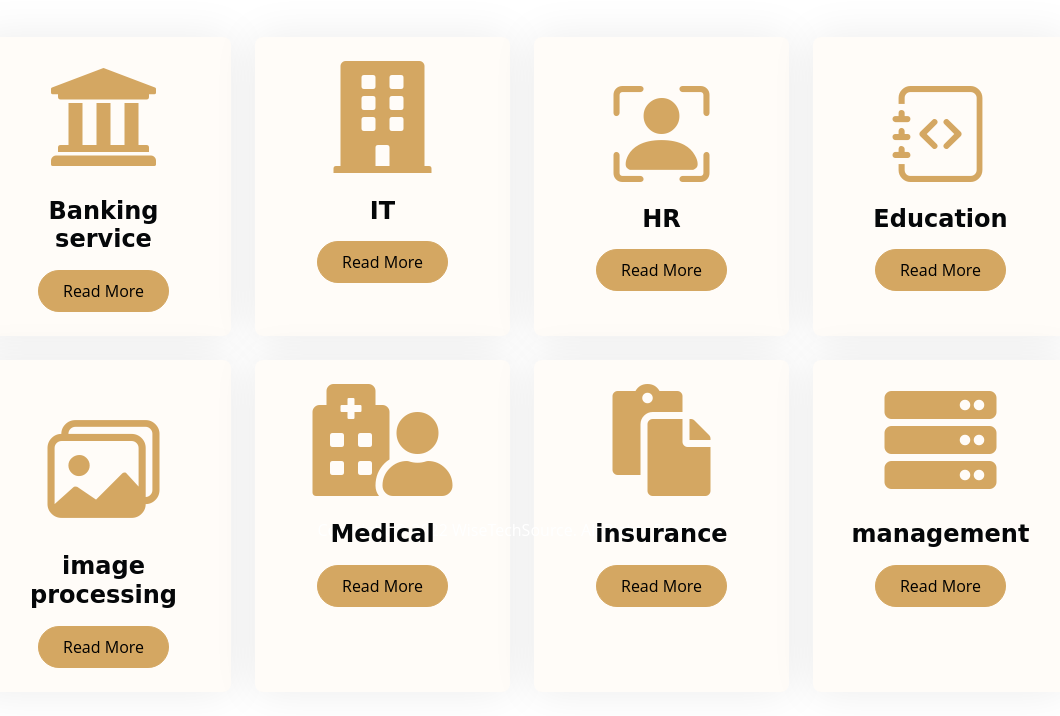
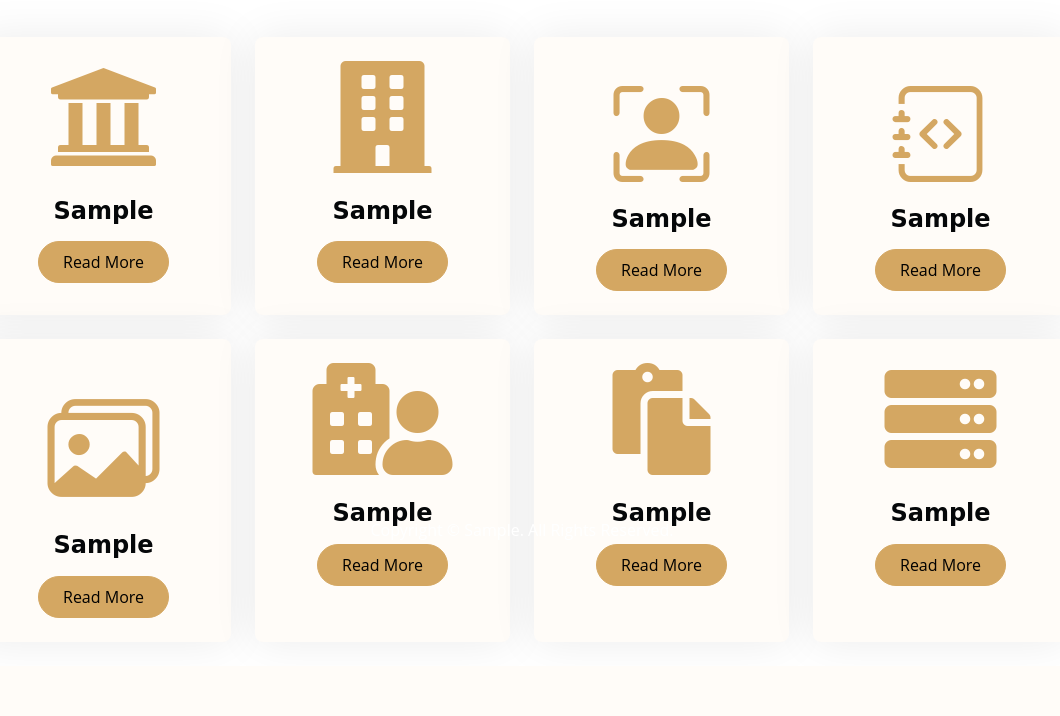
Before and after one commit to WisetechSourceProduct/AutomationProductCatalogue, a Django app: template wiseProductCatalog/templates/wiseProductCatalogApp/products.html in a window 1280 px wide. Shown: the part 242-958 px from the top of the page, without its empty margins (118-1178 px from the left). After the commit the page ends 860 px from the top, so only its background shows below. Run offline with Django 5.2, Linux system fonts and the light colour scheme; the template is opened without the code that fills it: most values are stand-ins (such as "Sample title", 1, 10 or a date in 2020); some libraries are stand-ins or nearby versions; some web fonts are replaced.

Commit message:
second page update

```diff
--- a/wiseProductCatalog/templates/footer.html
+++ b/wiseProductCatalog/templates/footer.html
@@ -1,3 +1,3 @@
 <div class="continer" style="color:white;position:fixed;bottom: 0;width: 100%;">
-    <p style="text-align: center;">Copyright &#169; 2022 WiseTechSource. All Rights Reserved.</p>
+    <p style="text-align: center;">Copyright &#169; {{excel_data.copyRights}}. All Rights Reserved.</p>
 </div>
--- a/wiseProductCatalog/templates/wiseProductCatalogApp/products.html
+++ b/wiseProductCatalog/templates/wiseProductCatalogApp/products.html
@@ -21,7 +21,7 @@
                             <div class="service-content d-flex align-items-center justify-content-center p-4">
                                 <div class="service-content-icon text-center">
                                     <i class="fa fa-university fa-7x text-primary mb-4 " aria-hidden="true"></i>
-                                    <h4 class="mb-3">Banking service</h4>
+                                    <h4 class="mb-3">{{excel_data.mainProductList1}}</h4>
                                     <a href="#" class="btn btn-primary px-4 py-2 rounded-pill">Read More</a>
                                 </div>
                             </div>
@@ -32,7 +32,7 @@
                             <div class="service-content d-flex align-items-center justify-content-center p-4">
                                 <div class="service-content-icon text-center">
                                     <i class=" fas fa-duotone fa-building fa-7x text-primary mb-4"></i>
-                                    <h4 class="mb-3">IT</h4>
+                                    <h4 class="mb-3">{{excel_data.mainProductList2}}</h4>
                                     <a href="#" class="btn btn-primary px-4 py-2 rounded-pill">Read More</a>
                                 </div>
                             </div>
@@ -43,7 +43,7 @@
                             <div class="service-content d-flex align-items-center justify-content-center p-4">
                                 <div class="service-content-icon text-center">
                                     <i class="bi bi-person-bounding-box fa-6x text-primary mb-4"></i>
-                                    <h4 class="mb-3">HR</h4>
+                                    <h4 class="mb-3">{{excel_data.mainProductList3}}</h4>
                                     <a href="#" class="btn btn-primary px-4 py-2 rounded-pill">Read More</a>
                                 </div>
                             </div>
@@ -54,7 +54,7 @@
                             <div class="service-content d-flex align-items-center justify-content-center p-4">
                                 <div class="service-content-icon text-center">
                                     <i class="bi bi-journal-code fa-6x text-primary mb-4"></i>
-                                    <h4 class="mb-3">Education</h4>
+                                    <h4 class="mb-3">{{excel_data.mainProductList4}}</h4>
                                     <a href="#" class="btn btn-primary px-4 py-2 rounded-pill">Read More</a>
                                 </div>
                             </div>
@@ -65,7 +65,7 @@
                             <div class="service-content d-flex align-items-center justify-content-center p-4">
                                 <div class="service-content-icon text-center">
                                     <i class="bi bi-images fa-7x text-primary mb-4"></i>
-                                    <h4 class="mb-3">image processing</h4>
+                                    <h4 class="mb-3">{{excel_data.mainProductList5}}</h4>
                                     <a href="#" class="btn btn-primary px-4 py-2 rounded-pill">Read More</a>
                                 </div>
                             </div>
@@ -76,7 +76,7 @@
                             <div class="service-content d-flex align-items-center justify-content-center p-4">
                                 <div class="service-content-icon text-center">
                                     <i class="fas fa-solid fa-hospital-user fa-7x text-primary mb-4"></i>
-                                    <h4 class="mb-3">Medical</h4>
+                                    <h4 class="mb-3">{{excel_data.mainProductList6}}</h4>
                                     <a href="#" class="btn btn-primary px-4 py-2 rounded-pill">Read More</a>
                                 </div>
                             </div>
@@ -88,7 +88,7 @@
                                 <div class="service-content-icon text-center">
                                     <i class="fas fa-solid fa-paste fa-7x text-primary mb-4"></i>
                                     <i class=" "></i>
-                                    <h4 class="mb-3">insurance</h4>
+                                    <h4 class="mb-3">{{excel_data.mainProductList7}}</h4>
                                     {% comment %} <p class="mb-4">Contrary to popular belief, ipsum is not simply random.</p> {% endcomment %}
                                     <a href="#" class="btn btn-primary px-4 py-2 rounded-pill">Read More</a>
                                 </div>
@@ -101,7 +101,7 @@
                                 <div class="service-content-icon text-center">
                                     <i class="fas fa-solid fa-server fa-7x text-primary mb-4"></i>
                                     <i class="fa-solid fa-bars-progress"></i>
-                                    <h4 class="mb-3">management</h4>
+                                    <h4 class="mb-3">{{excel_data.mainProductList8}}</h4>
                                     {% comment %} <p class="mb-4">Contrary to popular belief, ipsum is not simply random.</p> {% endcomment %}
                                     <a href="#" class="btn btn-primary px-4 py-2 rounded-pill">Read More</a>
                                 </div>
--- a/wiseProductCatalog/wiseProductCatalogApp/views.py
+++ b/wiseProductCatalog/wiseProductCatalogApp/views.py
@@ -5,11 +5,11 @@ import pandas as pd
 def home(request):
 
     df = pd.read_excel("https://github.com/WisetechSourceProduct/AutomationProductCatalogue/raw/main/wiseProductCatalog/static/required_documents/wiseProductCatalogContentSheet.xlsx", header=None)
-
     content = dict(zip(df[0], df[1])) # Convert excel file into dict format
-
     return render(request, "wiseProductCatalogApp/home.html",{"excel_data":content} )
 
 
 def products(request):
-    return render(request,"wiseProductCatalogApp/products.html")
+    df = pd.read_excel("https://github.com/WisetechSourceProduct/AutomationProductCatalogue/raw/main/wiseProductCatalog/static/required_documents/wiseProductCatalogContentSheet.xlsx", header=None)
+    content = dict(zip(df[0], df[1])) # Convert excel file into dict format
+    return render(request,"wiseProductCatalogApp/products.html",{"excel_data":content})
```
Also changed, not shown: 1 other file.
